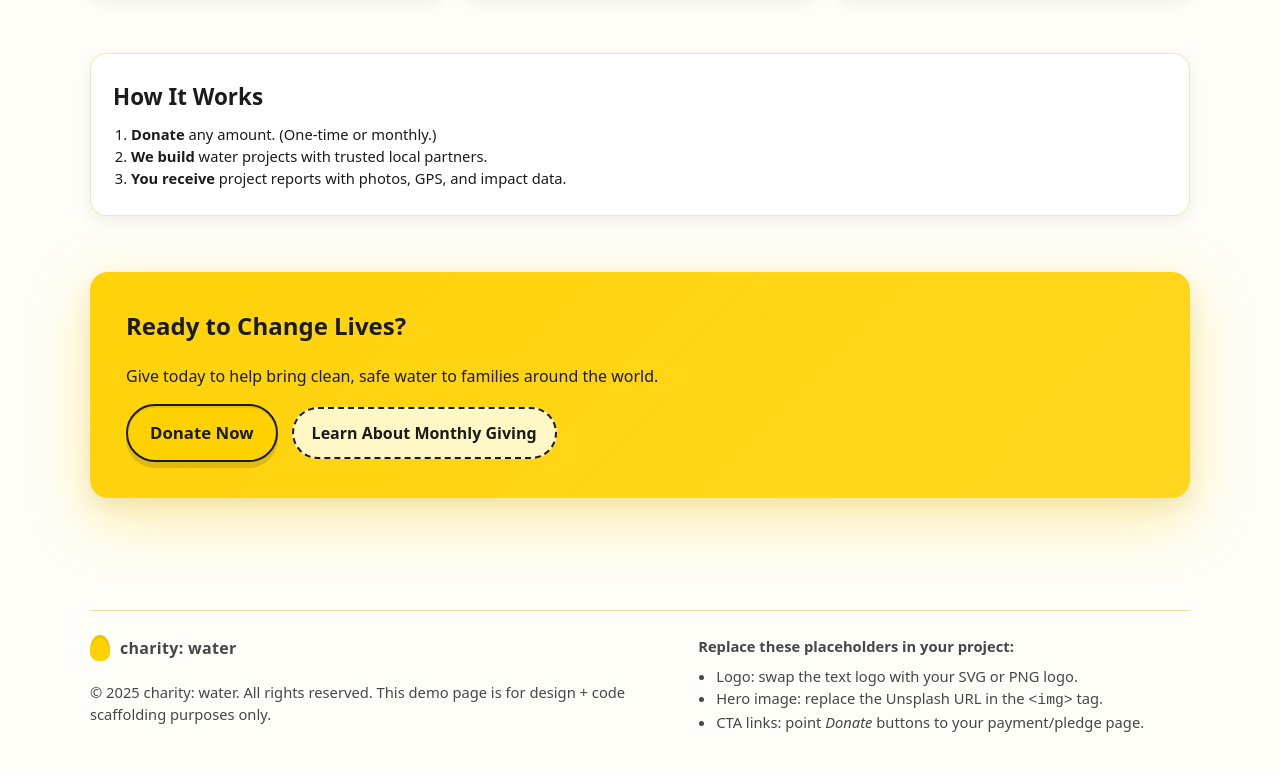
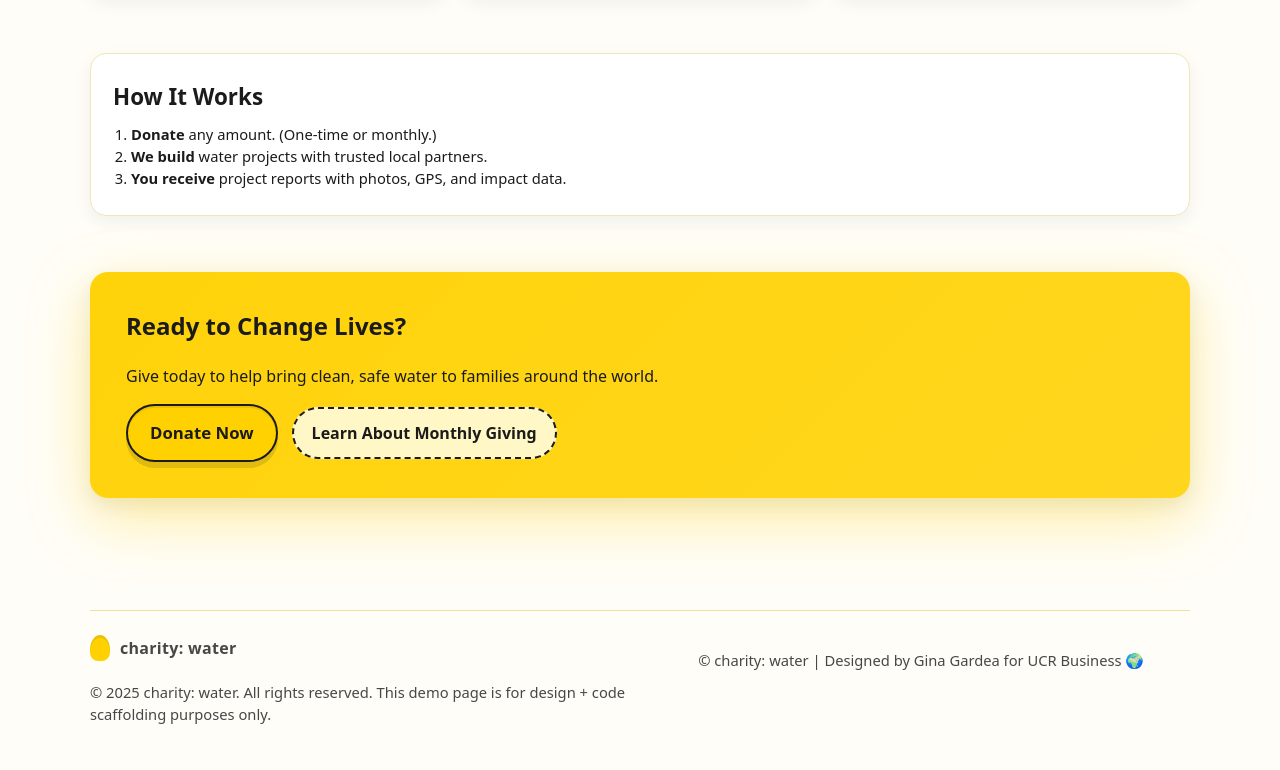
Before and after one commit to ginagardea/charity-water-landing, a plain HTML site: page index.html in a window 1280 px wide. Shown: the part 874-1644 px from the top of the page. Drawn offline with Linux system fonts and the light colour scheme.

Commit message:
Update footer with my name and branding

```diff
--- a/index.html
+++ b/index.html
@@ -3,7 +3,7 @@
 <head>
   <meta charset="UTF-8" />
   <meta name="viewport" content="width=device-width, initial-scale=1" />
-  <title>charity: water — Change Lives with Every Drop</title>
+  <title>charity: water — Change Lives with Every Drop. </title>
   <meta name="description" content="Join the change. Help bring clean water and hope to every community." />
   <style>
     /* ---------- Base / Reset ---------- */
@@ -154,7 +154,7 @@
 
       <figure class="hero-media" aria-label="Smiling child drinking clean water by a tap">
         <!-- Replace the src below with your Canva image when ready -->
-      <img src="img/hero.jpg" alt="Child smiling with a glass of clean water at a tap" />
+      <img src="img/heropic.jpg" alt="Child smiling with a glass of clean water at a tap" />
       </figure>
     </section>
 
@@ -207,14 +207,10 @@
         <div class="brand"><span class="drop" aria-hidden="true"></span><span>charity: water</span></div>
         <p class="small">© <span id="year"></span> charity: water. All rights reserved. This demo page is for design + code scaffolding purposes only.</p>
       </div>
-      <div class="small">
-        <strong>Replace these placeholders in your project:</strong>
-        <ul style="margin:8px 0 0; padding-left: 18px;">
-          <li>Logo: swap the text logo with your SVG or PNG logo.</li>
-          <li>Hero image: replace the Unsplash URL in the <code>&lt;img&gt;</code> tag.</li>
-          <li>CTA links: point <em>Donate</em> buttons to your payment/pledge page.</li>
-        </ul>
-      </div>
+     <div class="small">
+      <p>© <span id="year"></span> charity: water | Designed by Gina Gardea for UCR Business 🌍</p>
+    </div>
+
     </div>
   </footer>
 
```
